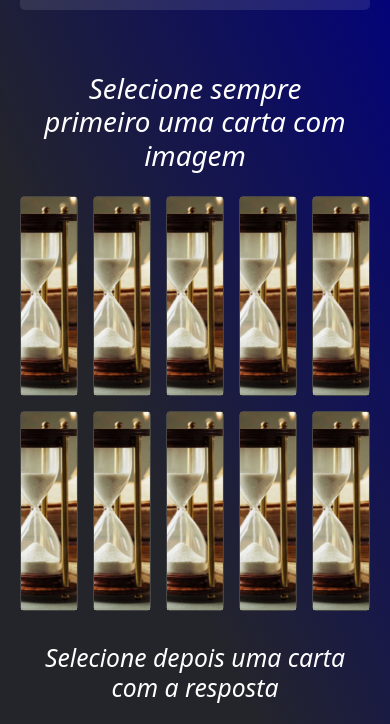
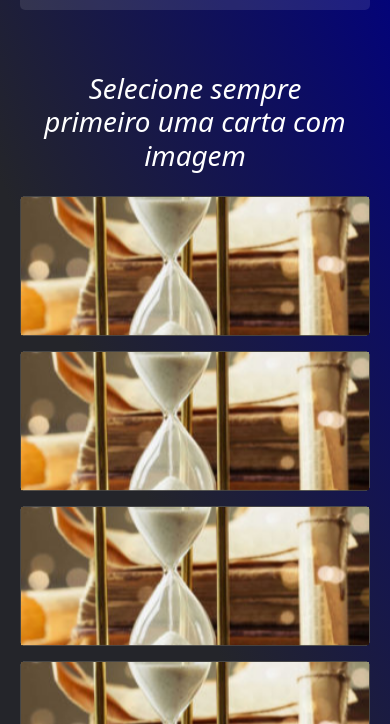
Before and after one commit to RomuloMoreto/Jogo, a plain HTML site: page Pages/game.html in a window 390 px wide. Shown: the part 106-830 px from the top of the page. Drawn offline with nearby package versions, Linux system fonts and the light colour scheme.

Commit message:
Update game.css

```diff
--- a/css/game.css
+++ b/css/game.css
@@ -3,12 +3,12 @@ body {
   background-attachment: fixed;
 }
 
-.titulo1, .titulo2, span{
+.titulo1, .titulo2, span {
   color: white;
   font-style: italic;
 }
 
-header{
+header {
   background-color: rgba(255, 255, 255, 0.1);
   font-size: 1.5em;
   display: flex;
@@ -21,7 +21,7 @@ header{
   border-radius: 5px;
 }
 
-main{
+main {
   display: flex;
   flex-direction: column;
   width: 100%;
@@ -75,11 +75,52 @@ main{
   backface-visibility: hidden;
 }
 
-.reveal-card{
-    transform: rotateY(180deg);
+.reveal-card {
+  transform: rotateY(180deg);
 }
 
-.disabled-card{
+.disabled-card {
   filter: saturate(0);
   opacity: 0.5;
 }
+
+/* Responsividade para telas menores */
+@media (max-width: 1200px) {
+  .grid, .grid2 {
+    grid-template-columns: repeat(4, 1fr);
+  }
+
+  .card {
+    height: 180px;
+  }
+}
+
+@media (max-width: 992px) {
+  .grid, .grid2 {
+    grid-template-columns: repeat(3, 1fr);
+  }
+
+  .card {
+    height: 160px;
+  }
+}
+
+@media (max-width: 768px) {
+  .grid, .grid2 {
+    grid-template-columns: repeat(2, 1fr);
+  }
+
+  .card {
+    height: 150px;
+  }
+}
+
+@media (max-width: 576px) {
+  .grid, .grid2 {
+    grid-template-columns: 1fr;
+  }
+
+  .card {
+    height: 140px;
+  }
+}
```
